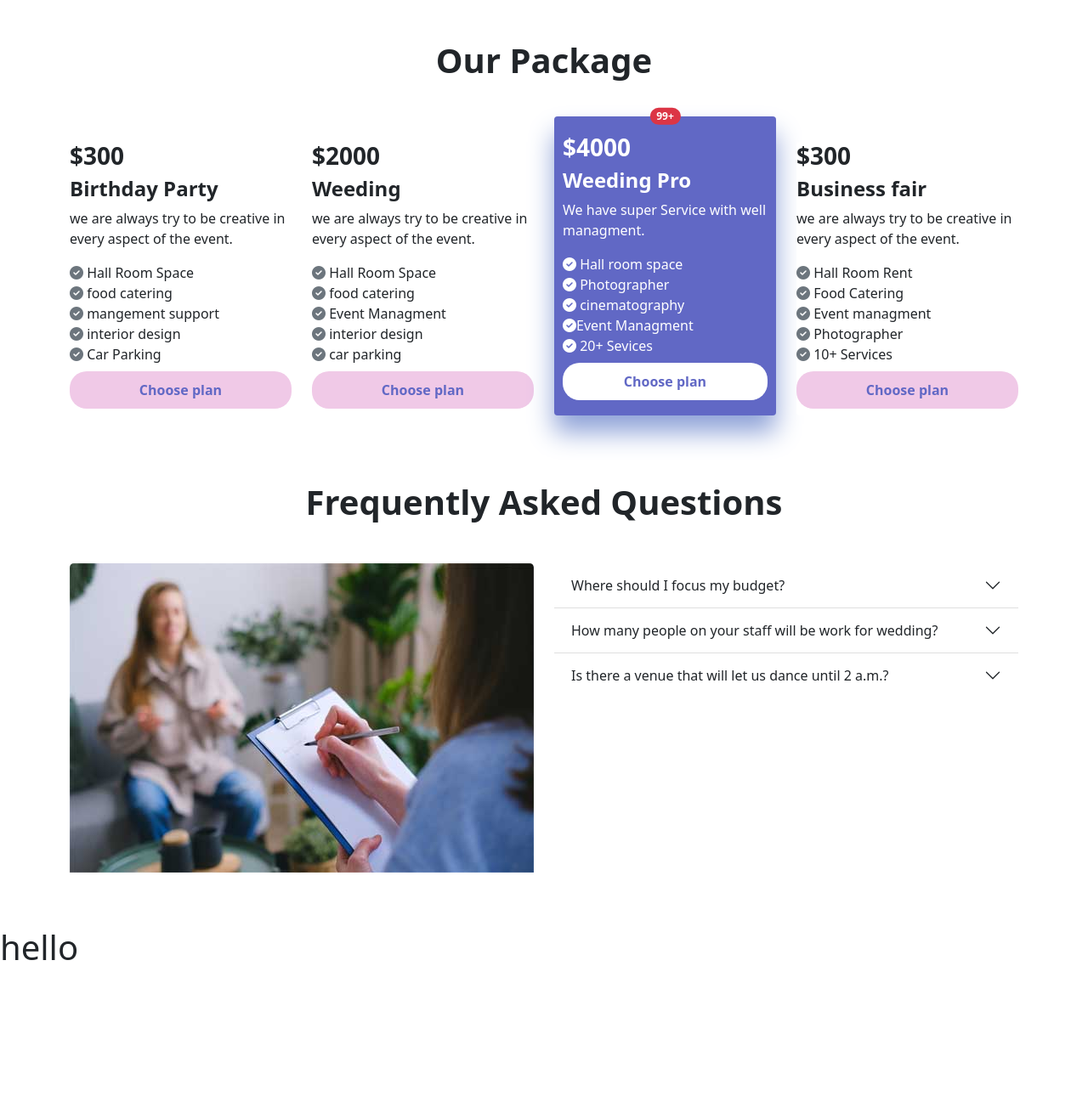
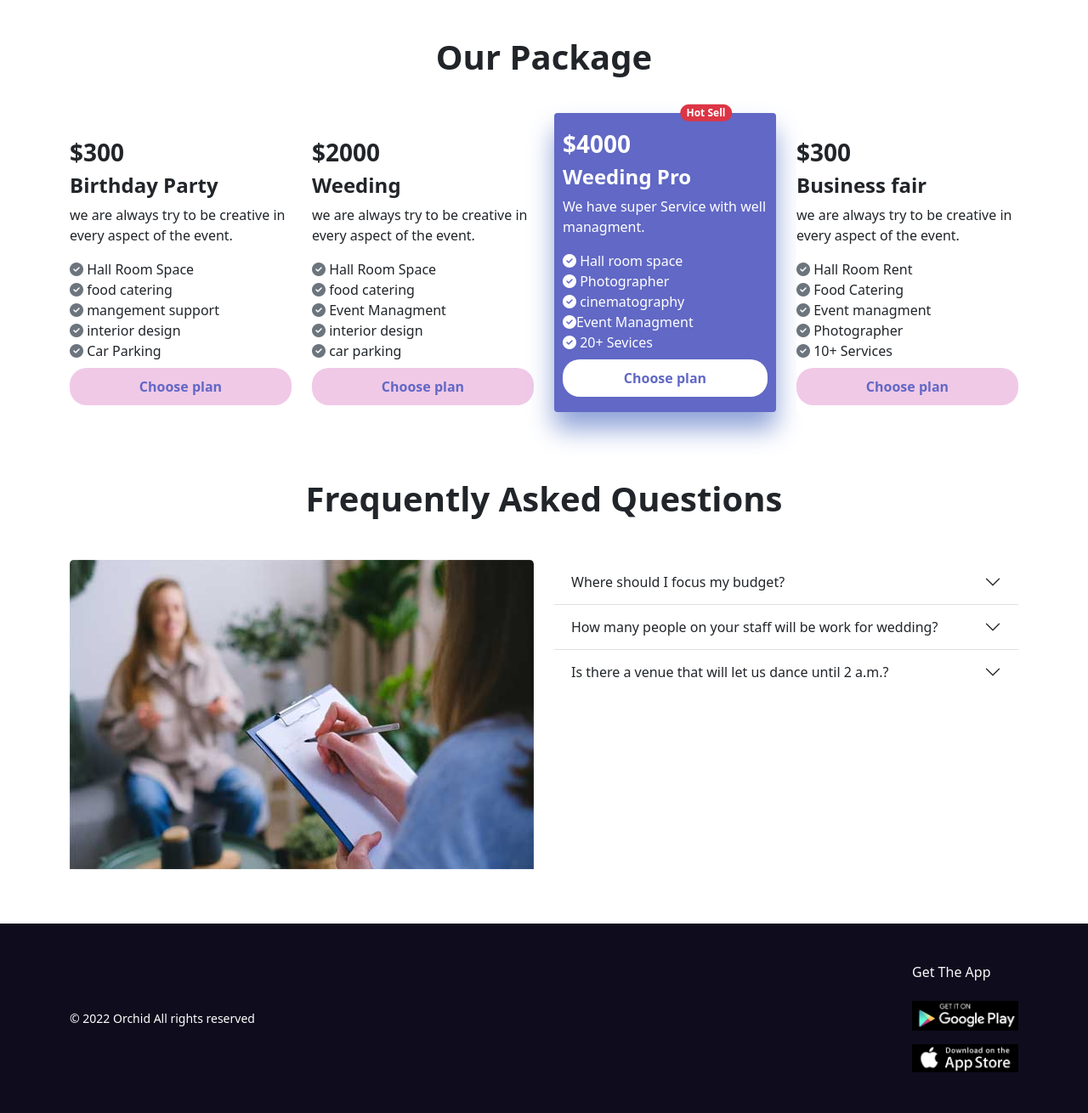
Before and after one commit to zayanahmed925/convention-center, a plain HTML site: page index.html in a window 1280 px wide. Shown: the part 1392-2702 px from the top of the page at 85% size. Before the commit the page ends 2539 px from the top, so only its background shows below. Drawn offline with nearby package versions, Linux system fonts and the light colour scheme.

Commit message:
Footer added

```diff
--- a/css/style.css
+++ b/css/style.css
@@ -21,7 +21,7 @@
     border: none;
 }
 .gallery button{
-    margin-top: 20px;
+    margin-top: 10px;
     padding: 10px 100px;
     background-color: #f0c9e7;
     border: none;
@@ -42,9 +42,12 @@
 }
 .gallery-card:hover{
     box-shadow: 0 10px 30px gray;
-    /* padding-top: 10px; */
     margin-top: 5px;
     transition-duration: 0.4s;
+}
+footer{
+    background-color: #0f0c1d;
+    color: white;
 }
 @media (max-width: 992px) {
     .orchid-special-card{
--- a/index.html
+++ b/index.html
@@ -24,7 +24,7 @@
         <!-- Navbar -->
         <nav class="navbar navbar-expand-lg navbar-light bg-light">
             <div class="container">
-                <a class="navbar-brand fw-bold" href="#">Orchid Community Center</a>
+                <a class="navbar-brand fw-bold fs-4" href="#">Orchid Community Center</a>
                 <button class="navbar-toggler" type="button" data-bs-toggle="collapse"
                     data-bs-target="#navbarSupportedContent" aria-controls="navbarSupportedContent"
                     aria-expanded="false" aria-label="Toggle navigation">
@@ -222,6 +222,15 @@
                 <button>View More Weeding</button>
             </div>
         </section>
+        <!-- Toast -->
+        <!-- <div class="toast show float-end position-sticky" role="alert" aria-live="assertive" aria-atomic="true">
+            <div class="d-flex">
+                <div class="toast-body border-start border-5 border-danger fw-bold">
+                    <i class="fas fa-tag text-info px-2 fs-4"></i> 20% off This Month,So Hurry Up!!
+                </div>
+                <button type="button" class="btn-close me-2 m-auto" data-bs-dismiss="toast" aria-label="Close"></button>
+            </div>
+        </div> -->
         <!--  package- -->
         <section class="container my-5">
             <h1 class="my-5 text-center fw-bold">Our Package</h1>
@@ -264,10 +273,9 @@
                 <div class="col">
                     <div class="card orchid-special-card text-white">
                         <span
-                            class="position-absolute top-0 start-50 badge-padding-x:-3 translate-middle badge rounded-pill bg-danger">
-                            99+
+                            class="position-absolute top-0 ms-5 start-50 badge-padding-x:-3 translate-middle badge rounded-pill bg-danger resize">
+                            Hot Sell
                         </span>
-
                         <div>
                             <h3 class=" fw-bold">$4000</h3>
                             <h4 class=" fw-bold">Weeding Pro</h4>
@@ -373,11 +381,22 @@
                 </div>
             </div>
         </section>
+    </main>
+    <footer class=" py-5">
+        <section class="container d-flex justify-content-between">
+            <div class="d-flex align-items-center">
+                <small>© 2022 Orchid All rights reserved</small>
+            </div>
+            <div class="border-2 d-flex flex-column justify-content-center ">
+                <h6 class="text-light">Get The App</h6>
+                <a href="https://play.google.com/store/apps/details?id=com.julegdeveloper.africanweedingdress"
+                    target="_blank"><img width="125px" src="images/app.png" class="my-3" alt=""></a>
+                <a href="https://apps.apple.com/us/app/weeding/id1604580511" target="_blank"><img width="125px"
+                        src="images/app2.png" class="" alt=""></a>
 
-        <h1>hello
-
-        </h1>
-    </main>
+            </div>
+        </section>
+    </footer>
 
     <!-- Source file - -->
     <script src="https://cdn.jsdelivr.net/npm/bootstrap@5.1.3/dist/js/bootstrap.bundle.min.js"
```
Also changed, not shown: images/app.png (added), images/app2.png (added).
